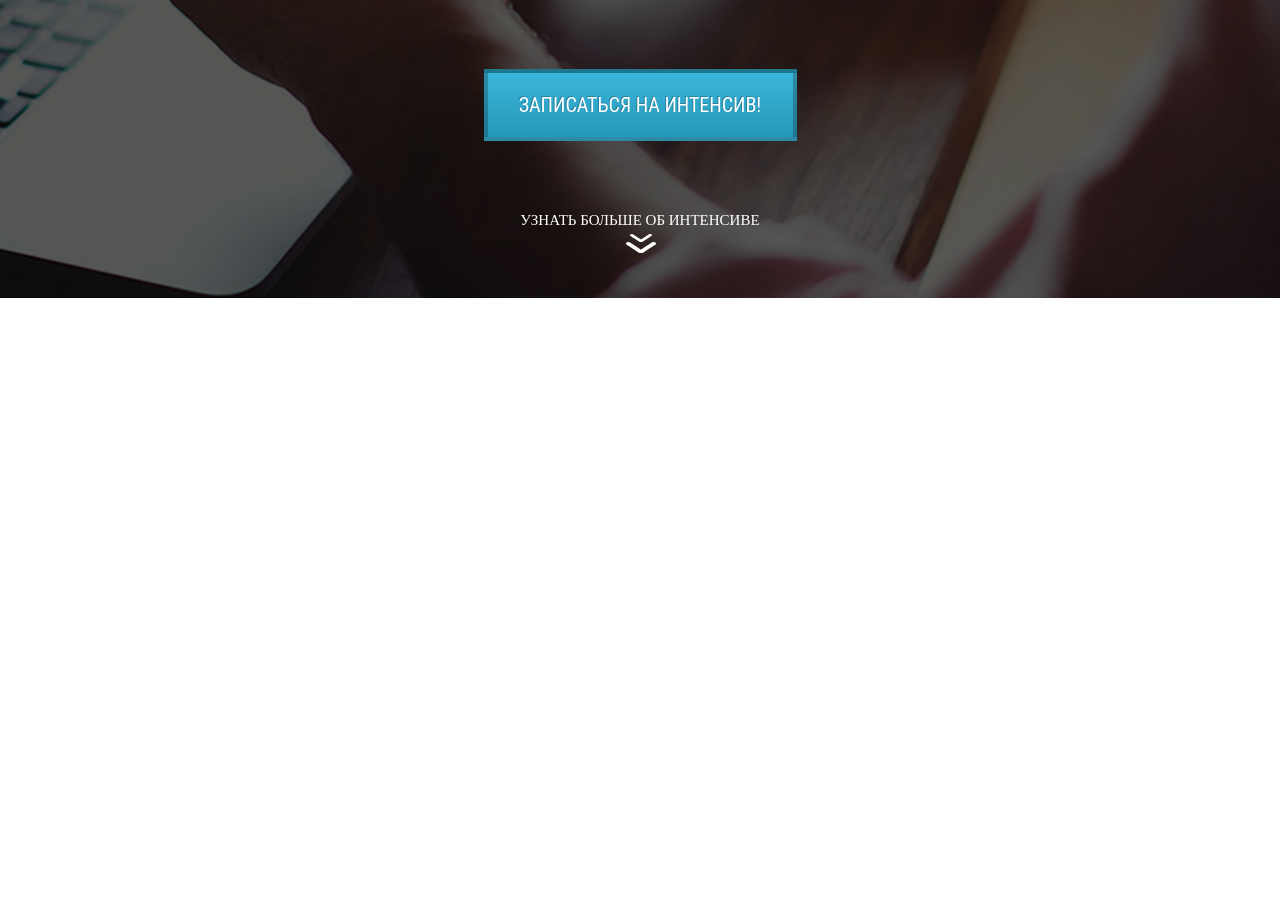
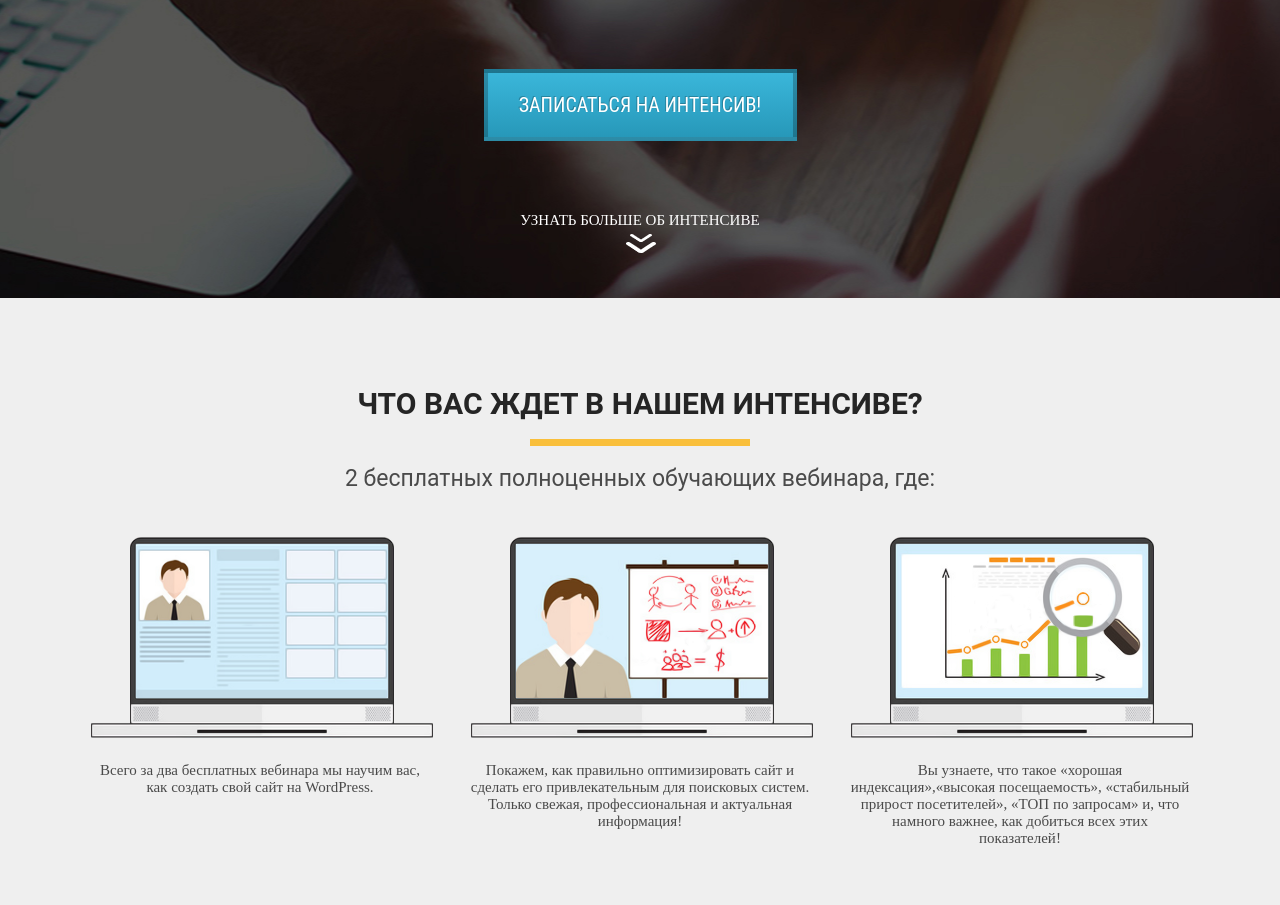
Before and after one commit to Mary-fox/Wordpress, a plain HTML site: page index.html in a window 1280 px wide. Shown: the part 502-1407 px from the top of the page. Before the commit the page ends 800 px from the top, so only its background shows below. Drawn offline with Linux system fonts and the light colour scheme.

Commit message:
создание второй секции сайта
создание второй секции сайта

```diff
--- a/css/style.css
+++ b/css/style.css
@@ -103,3 +103,48 @@ h2.title {
     margin: 0 auto;
     margin-top: 4.5px;
 }
+.waiting {
+   background-color: #EFEFEF;
+   height: 607px;
+   padding: 88px 0 75px 0;
+}
+.waiting .waiting_header {
+    font-family: "Roboto";
+    font-size: 30px;
+    text-align: center;
+    text-transform: uppercase;
+    color: #252525;
+}
+.waiting .waiting_divider {
+    display: block;
+    margin: 0 auto;
+    width: 220px;
+    height: 7px;
+    background: #F9BF3B;
+    margin-top: 18px
+
+}
+.waiting .waiting_subheader {
+    font-family: "Roboto";
+    font-size: 23px;
+    text-align: center;
+    color: #4A4A4A;
+    margin-top: 18.5px;
+}
+.waiting_wrapper {
+    margin-top: 45px;
+    display: flex;
+    justify-content: space-around;
+
+}
+.waiting .waiting_wrapper .waiting_item {
+    width: 339px;
+}
+
+.waiting_item .waiting_descr {
+    font-weight: 300;
+    font-size: 15px;
+    text-align: center;
+    color: #4A4A4A;
+    margin-top: 20px;
+}
--- a/index.html
+++ b/index.html
@@ -31,5 +31,28 @@
             <img src="icons/arrow_down.png" alt="down" class="more_img">
         </div>
     </section>
+    <section class="waiting">
+    <div class="container">
+        <h2 class="waiting_header">Что вас ждет в нашем интенсиве?</h2>
+        <div class="waiting_divider"></div>
+        <div class="waiting_subheader">2 бесплатных полноценных обучающих вебинара, где:</div>
+     <div class="waiting_wrapper">
+         <div class="waiting_item">
+             <img src="/img/waiting/waiting_1.png" alt="1" class="waiting_img">
+             <div class="waiting_descr">Всего за два бесплатных вебинара мы научим вас,
+                как создать свой сайт на WordPress. </div>
+         </div>
+         <div class="waiting_item">
+            <img src="/img/waiting/waiting_2.png" alt="2" class="waiting_img">
+            <div class="waiting_descr">Покажем, как правильно оптимизировать сайт и сделать его привлекательным для поисковых систем. Только свежая, профессиональная и актуальная информация!</div>
+        </div>
+        <div class="waiting_item">
+            <img src="/img/waiting/waiting_3.png" alt="3" class="waiting_img">
+            <div class="waiting_descr">Вы узнаете, что такое «хорошая индексация»,«высокая посещаемость», «стабильный прирост посетителей», «ТОП по запросам» и, что намного важнее, как добиться всех этих показателей!</div>
+        </div>
+     </div>
+
+    </div>
+    </section>
 </body>
 </html>
```
Also changed, not shown: img/waiting/waiting_1.jpg (deleted), img/waiting/waiting_1.png (added), img/waiting/waiting_2.jpg (deleted), img/waiting/waiting_2.png (added), img/waiting/waiting_3.jpg (deleted), img/waiting/waiting_3.png (added).
